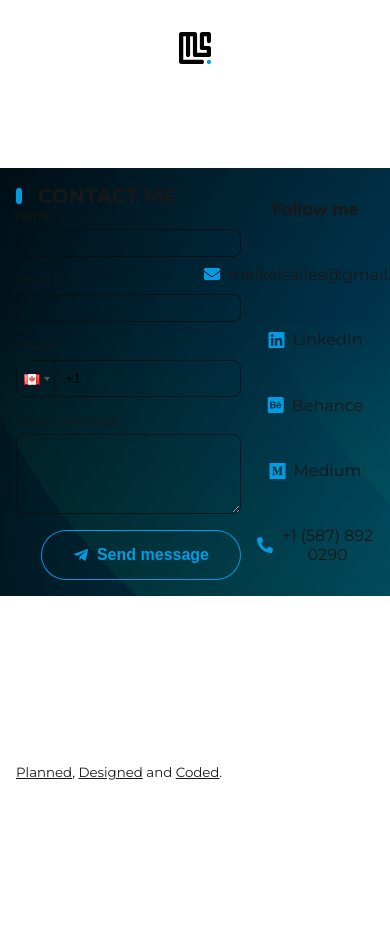
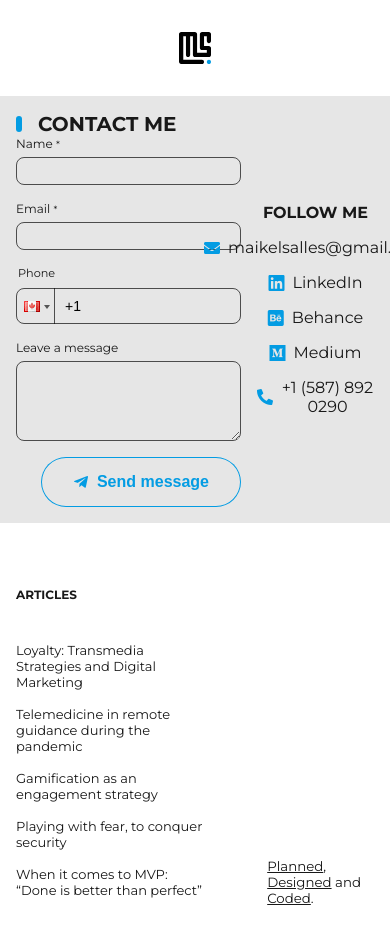
Before and after one commit to maikelsalles/apersonalwebsite, a Next.js app: page /components/contact in a window 390 px wide. Shown: the top 944 px of the page. Before the commit the page ends 844 px from the top, so only its background shows below. Built offline with nearby package versions, Linux system fonts and the light colour scheme.

Commit message:
wip: responsive

```diff
--- a/src/app/components/contact/contact.module.scss
+++ b/src/app/components/contact/contact.module.scss
@@ -1,6 +1,8 @@
 @import "../../mixins";
 
 .contactContainer {
+    align-items: center;
+    background-color: var(--foreground-alpha-10);
     form {
         display: flex;
         width: 100%;
--- a/src/app/components/contact/page.tsx
+++ b/src/app/components/contact/page.tsx
@@ -6,7 +6,7 @@ import ContactForm from '@components/forms/contact-form';
 
 export default function Contact() {
     return (
-        <div className={`${styles.contactContainer} ${globals.wrapper} ${globals.twoCollumnsReverse} ${globals.coloredGradient} ${globals.sectionPadding}`}>
+        <div className={`${styles.contactContainer} ${globals.wrapper} ${globals.twoCollumnsReverse} ${globals.sectionPadding}`}>
             <section>
                 <ContactForm />
             </section>
--- a/src/app/components/footer/footer.module.scss
+++ b/src/app/components/footer/footer.module.scss
@@ -2,11 +2,26 @@
 
 .footer {
     padding-bottom: 4rem;
-    height: 11rem;
+    padding-top: 4rem;
     align-items: flex-end;
-    justify-content: flex-start;
+    justify-content: space-between;
     display: flex;
-    text-align: center;
+    text-align: left;
+    gap: 4rem;
+    overflow: hidden;
+    position: relative;
+    &:before{
+        background-image: url("../../../../public/img/maikel-salles-logo-dark.svg");
+        background-size: cover;
+        background-position: center right;
+        content: " ";
+        transform: rotate(-24deg);
+        position: absolute;
+        width: 50vw;
+        height: 50vw;
+        right: 0;
+        bottom: 0;
+    }
     * {
         position: relative;
     }
@@ -15,6 +30,35 @@
         display: inline-block;
         z-index: 2;
     }
+    ul {
+        display: flex;
+        flex-direction: column;
+        gap: 0;
+        justify-content: center;
+        list-style: none;
+        margin: 2rem 0 0 0;
+        padding: 0;
+        position: relative;
+        z-index: 2;
+        li {
+            display: inline-block;
+            position: relative;
+            a {
+                color: inherit;
+                display: inline-block;
+                text-decoration: none;
+                padding: 0.5rem 0;
+                position: relative;
+                z-index: 2;
+                font-size: small;
+                &:hover {
+                    color: var(--primary);
+                    text-decoration: underline;
+                }
+            }
+        }
+    }
+
 }
 
 @include for-tablet-landscape-up {
--- a/src/app/components/footer/index.tsx
+++ b/src/app/components/footer/index.tsx
@@ -3,10 +3,30 @@ import styles from "./footer.module.scss"
 
 export default function Footer() {
     return (
-        <footer className={`${styles.footer} ${globals.wrapper}`}>
-          <small>
-                <a href="https://github.com/users/maikelsalles/projects/1" target="_blank" title="Project repository">Planned</a>, <a href="https://www.figma.com/file/sO4RwR8UsUSSsYPdBZY8XD/Portfolio-Maikel-Salles-team-library?type=design&node-id=511%3A944&mode=design&t=fi917vyAy3CT37IY-1" target="_blank" title="Project repository">Designed</a> and <a href="https://github.com/maikelsalles/personalwebsite" target="_blank" title="Project repository">Coded</a>.
-          </small>
-        </footer>
+      <footer className={`${styles.footer} ${globals.wrapper}`}>
+        <div className="articlesList">
+          <h4>Articles</h4>
+          <ul>
+            <li>
+              <a href="" target="blank">Loyalty: Transmedia Strategies and Digital Marketing</a>
+            </li>
+            <li>
+              <a href="" target="blank">Telemedicine in remote guidance during the pandemic</a>
+            </li>
+            <li>
+              <a href="" target="blank">Gamification as an engagement strategy</a>
+            </li>
+            <li>
+              <a href="" target="blank">Playing with fear, to conquer security</a>
+            </li>
+            <li>
+              <a href="" target="blank">When it comes to MVP: “Done is better than perfect”</a>
+            </li>
+          </ul>
+        </div>
+        <small>
+              <a href="https://github.com/users/maikelsalles/projects/1" target="_blank" title="Project repository">Planned</a>, <a href="https://www.figma.com/file/sO4RwR8UsUSSsYPdBZY8XD/Portfolio-Maikel-Salles-team-library?type=design&node-id=511%3A944&mode=design&t=fi917vyAy3CT37IY-1" target="_blank" title="Project repository">Designed</a> and <a href="https://github.com/maikelsalles/personalwebsite" target="_blank" title="Project repository">Coded</a>.
+        </small>
+      </footer>
     )
 }
--- a/src/app/globals.scss
+++ b/src/app/globals.scss
@@ -4,7 +4,7 @@
   --black: 12, 12, 12;
   --black-10: 24, 24, 24;
   --black-20: 32, 32, 32;
-  --black-30: rgba(85, 88, 88, 1);
+  --black-30: 85, 88, 88;
   --gray-dark: rgba(120, 128, 128, 1);
   --gray-light: rgba(222, 235, 235, 1);
   --gray-regular: rgba(187, 198, 198, 1);
@@ -17,8 +17,10 @@
   --sucess: #0EFC7B;
   --danger: #FC0E0E;
 
+  --background-alpha-10: rgba(var(--white), 0.1);
   --background-alpha-20: rgba(var(--white), 0.2);
   --background-alpha-70: rgba(var(--white), 0.7);
+  --foreground-alpha-10: rgba(var(--black), 0.1);
   --foreground-alpha-20: rgba(var(--black), 0.2);
   --foreground-alpha-70: rgba(var(--black), 0.7);
 
@@ -164,14 +166,17 @@ h2 {
 h3 {
   padding: 1rem 0, 0, 0,;
   font-size: var(--font-size-3);
+  text-transform: uppercase;
 }
 h4 {
   padding: 1rem 0, 1rem 0,;
   font-size: var(--font-size-4);
+  text-transform: uppercase;
 }
 h5 {
   padding: 1rem 0 1rem 0;
   font-size: var(--font-size-5);
+  text-transform: uppercase;
 }
 p {
   padding: 0 0 2rem;
```
